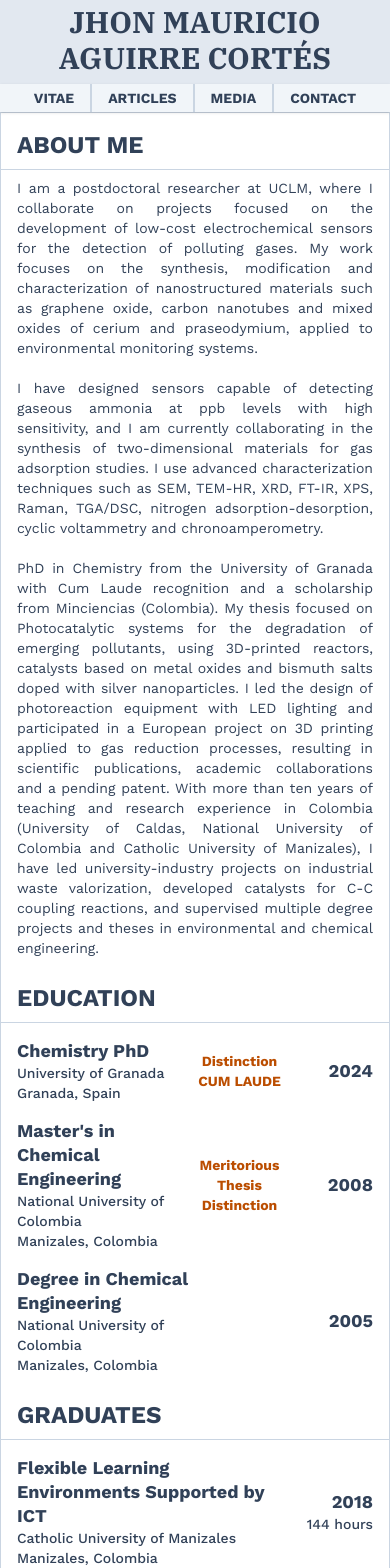
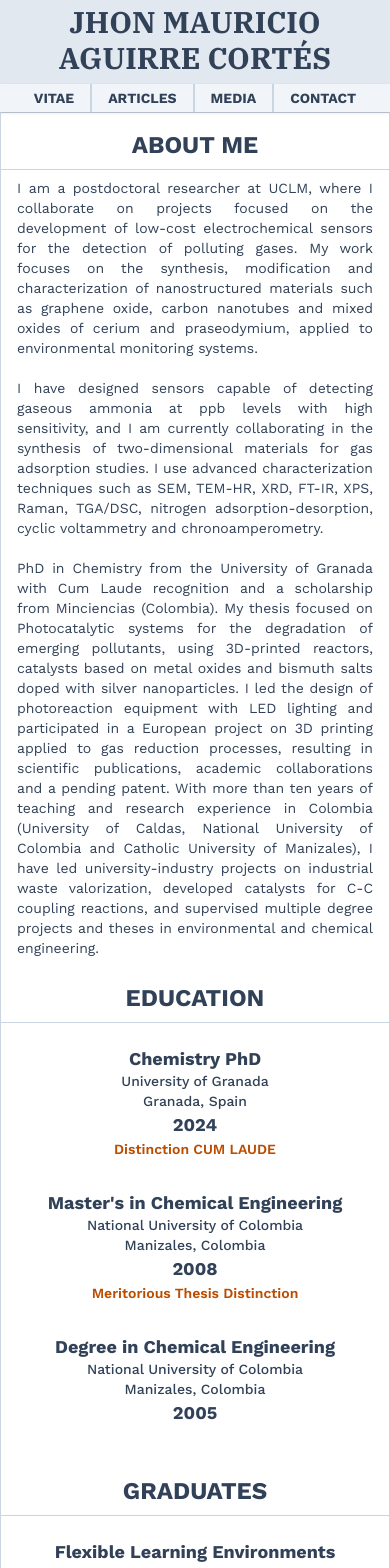
Before and after one commit to Tryncha/cv-jmac, a React (Vite) app: page / in a window 390 px wide. Shown: the top 1568 px of the page. Built offline with nearby package versions, Linux system fonts and the light colour scheme; a web font is replaced by a local one.

Commit message:
studies responsive

```diff
--- a/src/components/Section.tsx
+++ b/src/components/Section.tsx
@@ -5,8 +5,8 @@ interface SectionProps {
 
 const Section = ({ children, title }: SectionProps) => {
   return (
-    <section>
-      <h2 className="px-4 text-2xl font-bold uppercase">{title}</h2>
+    <section className="flex-1">
+      <h2 className="px-4 text-center text-2xl font-bold uppercase md:text-left">{title}</h2>
       <hr className="my-2 border-slate-300" />
       {children}
     </section>
--- a/src/components/Studies.tsx
+++ b/src/components/Studies.tsx
@@ -1,9 +1,9 @@
 import React from 'react';
+import Section from './Section';
 import educationData from '../data/education.json';
 import graduatesData from '../data/graduates.json';
 import otherStudiesData from '../data/otherStudies.json';
 import { useSettings } from '../hooks/useSettings';
-import Section from './Section';
 
 const education = educationData.reverse();
 const graduates = graduatesData.reverse();
@@ -22,108 +22,70 @@ const studiesTranslation = {
   }
 };
 
-interface TitulationProps {
+interface StudyItemProps {
   title: string;
   institution: string;
   city: string;
   award?: string;
   date: string;
+  duration?: string;
 }
 
-const Titulation = ({ title, institution, city, award, date }: TitulationProps) => {
+const StudyItem = ({ title, institution, city, award, date, duration }: StudyItemProps) => {
   return (
-    <div className="flex items-center justify-between px-4 py-2 hover:rounded-sm hover:bg-slate-50">
-      <div className="flex w-1/2 flex-col">
+    <div className="flex flex-col justify-between p-4 text-center hover:rounded-sm hover:bg-slate-50 md:flex-row md:py-2 md:text-left">
+      <div className="flex flex-col">
         <h3 className="text-lg/6 font-bold">{title}</h3>
         <span className="font-medium">{institution}</span>
         <span className="font-medium">{city}</span>
       </div>
-      <span className="w-1/4 text-center font-bold text-amber-700">{award}</span>
-      <div className="flex w-1/4 flex-col items-end justify-center">
+      <div className="flex flex-col justify-center md:w-1/3 md:items-end">
         <span className="text-lg font-bold">{date}</span>
+        <span className="font-medium">{duration}</span>
+        <span className="font-semibold text-amber-700">{award}</span>
       </div>
     </div>
   );
 };
 
-interface OtherItemProps {
-  title: string;
-  institution: string;
-  city: string;
-  date: string;
-  duration: string;
-}
-
-const OtherStudyItem = ({ title, institution, city, date, duration }: OtherItemProps) => {
-  return (
-    <div className="flex items-center justify-between px-4 py-2 hover:rounded-sm hover:bg-slate-50">
-      <div className="flex w-3/4 flex-col">
-        <h3 className="text-lg/6 font-bold">{title}</h3>
-        <span className="font-medium">{institution}</span>
-        <span className="font-medium">{city}</span>
-      </div>
-      <div className="flex w-1/4 flex-col items-end justify-center">
-        <span className="text-lg/6 font-bold">{date}</span>
-        <span className="font-medium">{duration}</span>
-      </div>
-    </div>
-  );
-};
-
-const MainStudies = () => {
+const Studies = () => {
   const { settings } = useSettings();
   const { language } = settings;
 
   return (
-    <section className="flex flex-col gap-4 xl:grid xl:grid-cols-2 xl:grid-rows-1 xl:gap-12">
+    <article className="flex flex-col gap-4">
+      <div className="flex flex-col gap-8 2xl:flex-row 2xl:justify-between">
         <Section title={studiesTranslation[language].educationTitle}>
           {education.map((edu) => (
-          <Titulation
+            <StudyItem
               key={edu.id}
-            date={edu.date}
               {...edu[language]}
             />
           ))}
         </Section>
         <Section title={studiesTranslation[language].graduatesTitle}>
           {graduates.map((grd) => (
-          <OtherStudyItem
+            <StudyItem
               key={grd.id}
               {...grd[language]}
             />
           ))}
         </Section>
-    </section>
-  );
-};
-
-const OtherStudies = () => {
-  const { settings } = useSettings();
-  const { language } = settings;
-
-  return (
-    <div className="OtherStudies">
+      </div>
+      <section>
         <details>
-        <summary className="my-2 text-2xl font-bold uppercase transition-colors hover:cursor-pointer hover:text-slate-900">
+          <summary className="my-2 px-4 text-center text-2xl font-bold uppercase transition-colors hover:cursor-pointer hover:text-slate-900 md:text-left">
             {studiesTranslation[language].otherStudiesTitle}
           </summary>
           {otherStudies.map((edu) => (
             <React.Fragment key={edu.id}>
               <hr className="my-2 border-slate-300" />
-            <OtherStudyItem {...edu[language]} />
+              <StudyItem {...edu[language]} />
             </React.Fragment>
           ))}
         </details>
         <hr className="my-2 border-slate-300" />
-    </div>
-  );
-};
-
-const Studies = () => {
-  return (
-    <article className="flex flex-col gap-4">
-      <MainStudies />
-      <OtherStudies />
+      </section>
     </article>
   );
 };
--- a/src/data/education.json
+++ b/src/data/education.json
@@ -1,48 +1,54 @@
 [
   {
     "id": 0,
-    "date": "2005",
+
     "es": {
       "title": "Grado en Ingeniería Química",
       "institution": "Universidad Nacional de Colombia",
-      "city": "Manizales, Colombia"
+      "city": "Manizales, Colombia",
+      "date": "2005"
     },
     "en": {
       "title": "Degree in Chemical Engineering",
       "institution": "National University of Colombia",
-      "city": "Manizales, Colombia"
+      "city": "Manizales, Colombia",
+      "date": "2005"
     }
   },
   {
     "id": 1,
-    "date": "2008",
+
     "es": {
       "title": "Máster en Ingeniería Química",
       "institution": "Universidad Nacional de Colombia",
       "award": "Distinción de Tesis Meritoria",
-      "city": "Manizales, Colombia"
+      "city": "Manizales, Colombia",
+      "date": "2008"
     },
     "en": {
       "title": "Master's in Chemical Engineering",
       "institution": "National University of Colombia",
       "award": "Meritorious Thesis Distinction",
-      "city": "Manizales, Colombia"
+      "city": "Manizales, Colombia",
+      "date": "2008"
     }
   },
   {
     "id": 2,
-    "date": "2024",
+
     "es": {
       "title": "Doctorado en Química",
       "institution": "Universidad de Granada",
       "award": "Distinción CUM LAUDE",
-      "city": "Granada, España"
+      "city": "Granada, España",
+      "date": "2024"
     },
     "en": {
       "title": "Chemistry PhD",
       "institution": "University of Granada",
       "award": "Distinction CUM LAUDE",
-      "city": "Granada, Spain"
+      "city": "Granada, Spain",
+      "date": "2024"
     }
   }
 ]
```
Lines whose indentation alone changed are shown as unchanged.
